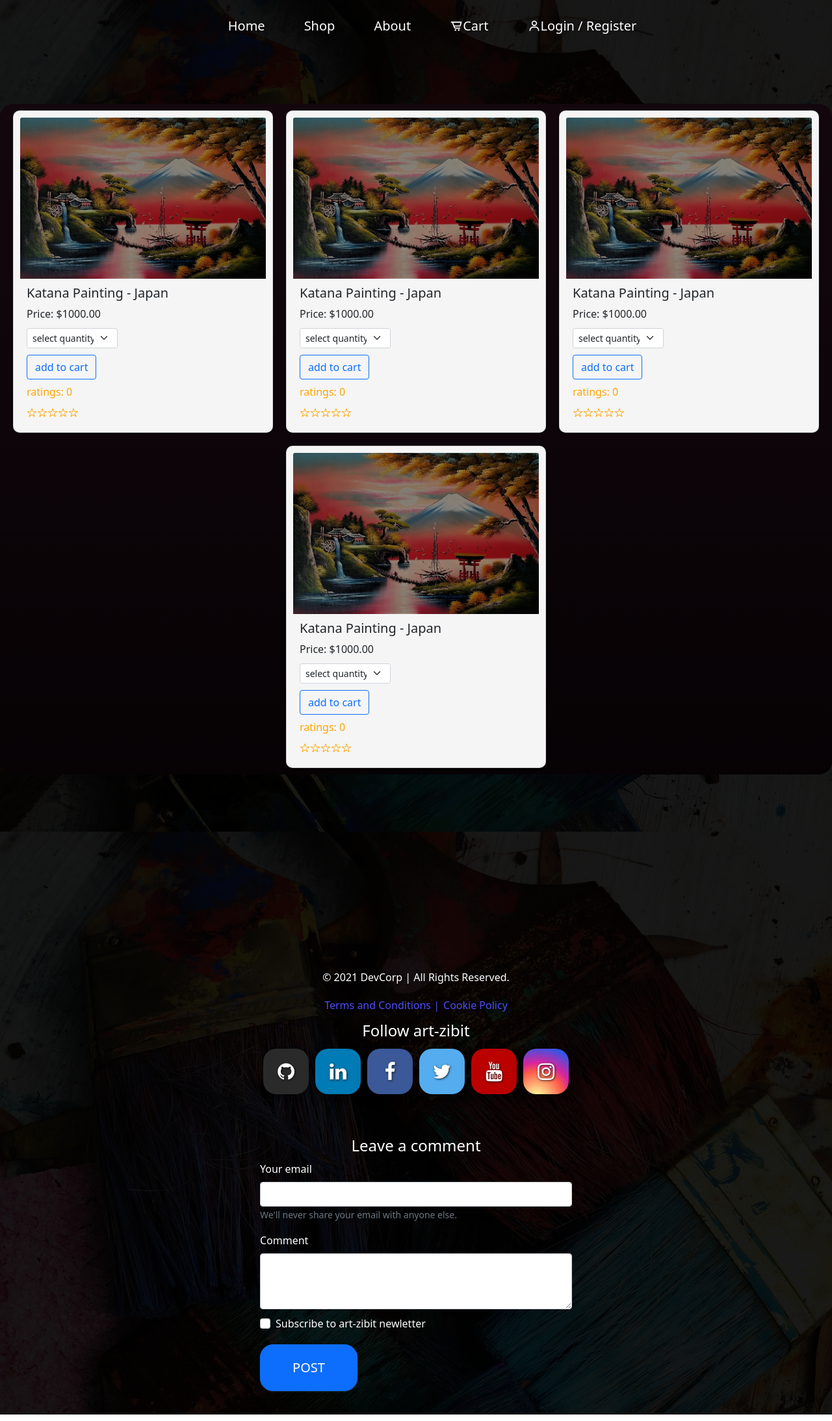
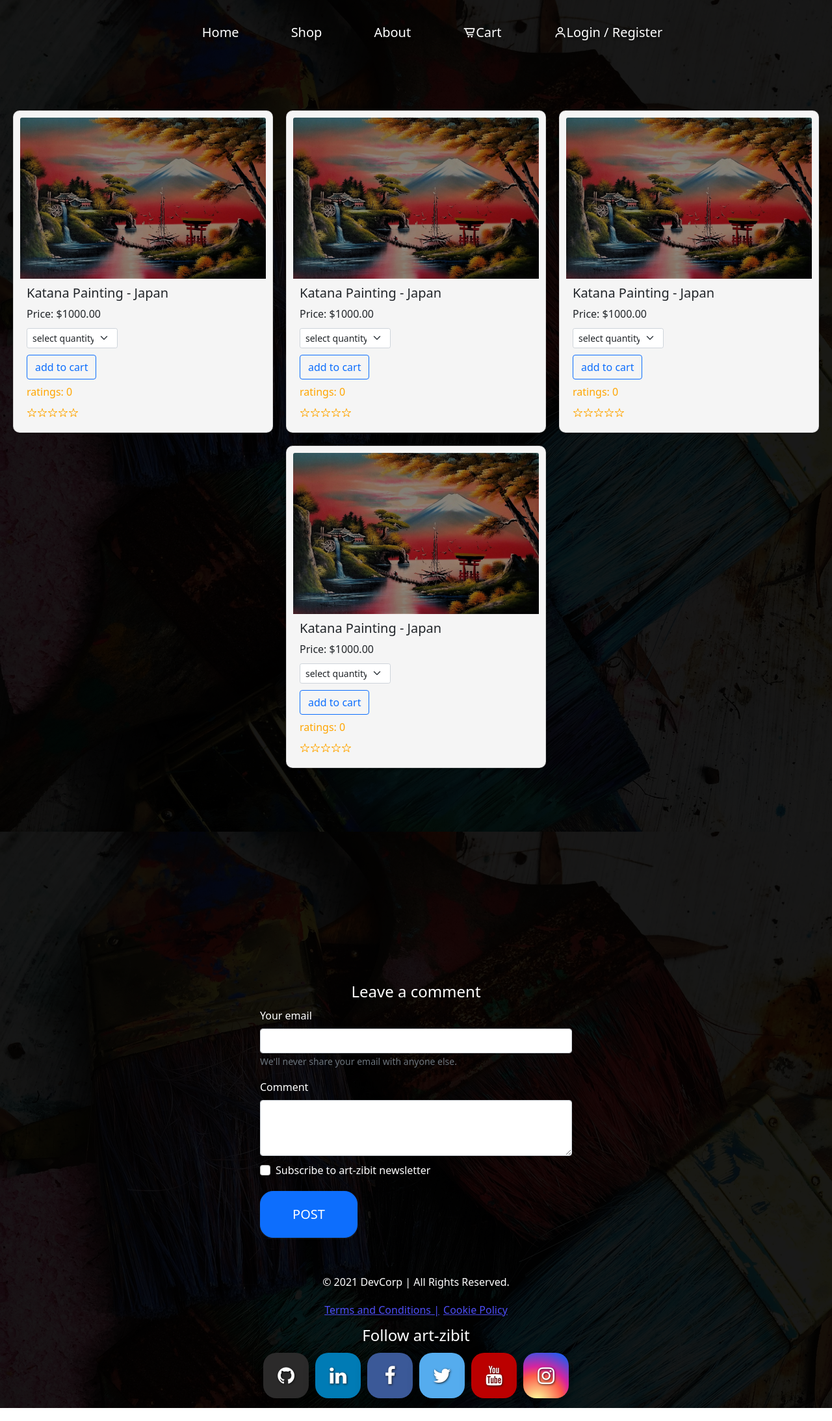
Before and after one commit to Dannyagg/my-gallery, a React (Create React App) app: page /shop in a window 1280 px wide. Shown: the whole page at 65% size. Built offline with nearby package versions, Linux system fonts and the light colour scheme.

Commit message:
CSS changes

```diff
--- a/src/App.css
+++ b/src/App.css
@@ -2,20 +2,19 @@
   background-color: rgb(90, 49, 49);
   background: linear-gradient(rgba(0, 0, 0, 0.9), rgba(0, 0, 0, 0.9)),
     url("./images/paintbrush.jpg");
- background-attachment:  fixed;
+  background-attachment: fixed;
   background-position: center;
-  position: relative;
   background-size: cover;
-  width: 100%;
   max-width: 100%;
-
-  /* height: 100vh;  */
-  /* overflow: hidden; */
 }
 
-html {
-  margin: 0;
-  padding: -1;
+
+body {
+  min-height: 100%;
+}
+
+html{
+  height: 120%;
 }
 
 /* BANNER */
@@ -47,10 +46,10 @@ html {
 
 /* NAVBAR */
 
-ul>li {
-  display: flex;
+ul > li {
+
   list-style-type: none;
-  padding: 5px;
+  padding: 15px;
 }
 
 nav > ul {
@@ -59,8 +58,8 @@ nav > ul {
   flex-wrap: wrap;
   justify-content: center;
   font-size: 20px;
-  margin-bottom: 80px;
-  padding:20px;
+  margin-bottom: 60px;
+  padding: 20px;
   align-items: center;
   /* border: 1px solid red; */
 }
@@ -71,13 +70,11 @@ nav > ul > li > a {
   flex-wrap: wrap;
   text-decoration: none;
   color: white;
-  justify-content:center;
+  justify-content: center;
   align-items: center;
   text-shadow: 0.05em 0.05em 0.2em rgba(10, 10, 10, 0.9);
   margin-left: 50px;
   /* padding: 50px; */
-
-
 
   /* font-weight: bold; */
 }
@@ -107,10 +104,10 @@ nav > ul > li > a {
   margin: 10px;
 }
 
-.pencil-art {
+/* .pencil-art {
   display: flex;
   flex-wrap: wrap;
-}
+} */
 
 /* SHOP */
 
@@ -130,7 +127,6 @@ nav > ul > li > a {
 
 .terms > li > a {
   list-style-type: none;
-  text-decoration: none;
   color: rgb(77, 77, 247);
 }
 
@@ -223,7 +219,7 @@ nav > ul > li > a {
 }
 
 /* If the screen size is 601px wide or more, set the font-size of <div> to 80px */
-@media screen and (min-width: 601px) {
+@media screen and (min-width: 800px) {
   .slogan > h1 {
     font-size: 80px;
   }
@@ -238,6 +234,4 @@ nav > ul > li > a {
   .slogan > h2 {
     font-size: 16px;
   }
-
-
 }
--- a/src/App.js
+++ b/src/App.js
@@ -12,10 +12,9 @@ function App() {
 
         <div className="App">
             <Navigation />
+            {Comments()}
 
             {Footer()}
-            {Comments()}
-
         </div>
 
     );
@@ -23,12 +22,104 @@ function App() {
 
 export default App;
 
+function Comments() {
+    const [email, setEmail] = useState('');
+    const [comment, setComment] = useState('');
+    const [emailError, setEmailError] = useState('');
+    const [commentError, setCommentError] = useState('');
+
+
+    function handleSubmit(e) {
+        // e.preventDefault();
+        e.target.reset();
+        console.log('The link was clicked.');
+    }
+
+    return (
+
+        <div className="comments"
+            style={{
+                display: 'flex',
+                flexDirection: 'column',
+                maxWidth: '500px',
+                marginTop: '300px',
+                marginLeft: 'auto',
+                marginRight: 'auto',
+                padding: '10px',
+                color: 'white',
+
+            }}
+        >
+            <h4
+                style={{
+                    margin: '10px auto',
+                }}> Leave a comment
+
+            </h4>
+
+            <Form
+                onSubmit={handleSubmit}
+            // method='post'
+            >
+                <Form.Group className="mb-3" controlId="exampleForm.ControlInput1">
+                    <Form.Label>Your email</Form.Label>
+                    <Form.Control
+                        type="email"
+                        // placeholder="enter your email address"
+                        onChange={e => setEmail(e.target.value)}
+                    />
+
+                    <Form.Text className="text-muted">
+                        We'll never share your email with anyone else.
+                    </Form.Text>
+
+                </Form.Group>
+                <Form.Group className="mb-3" controlId="exampleForm.ControlTextarea1">
+                    <Form.Label>Comment</Form.Label>
+                    <Form.Control
+                        as="textarea"
+                        rows={3}
+                        // placeholder="enter email content"
+
+                        onChange={e => setComment(e.target.value)}
+                    />
+                    <Form.Check
+                        type="checkbox"
+                        label="Subscribe to art-zibit newsletter"
+                        style={{
+                            margin: ' 10px auto',
+                        }}
+
+                    />
+                    <Button
+                        variant="primary"
+                        type="submit"
+                        size="lg"
+                        style={{
+                            width: '150px',
+                            padding: '20px',
+                            margin: '10px auto',
+                            justifyContent: 'center',
+                            boxShadow: 'rgba(60, 64, 67, 0.3) 0px 1px 2px 0px, rgba(60, 64, 67, 0.15) 0px 1px 3px 1px',
+                            borderRadius: '20px',
+
+                        }}>
+                        POST
+                    </Button>
+                </Form.Group>
+            </Form>
+
+
+        </div>
+    )
+}
+
 
 function Footer() {
     return (
         <div className="footer"
             style={{
-                marginTop: '300px',
+                marginTop: '20px',
                 textShadow: '0.05em 0.05em 0.2em rgba(10,10,10,0.9)',
 
             }}
@@ -54,104 +145,8 @@ function Footer() {
                     <a href="#" target="_blank" className="fa fa-instagram"></a>
 
                 </div>
-                {/* <div><img src={logo} alt=" BigCo Inc. logo" /> </div> */}
             </div>
 
         </div>
     )
 }
-
-
-function Comments() {
-    const [email, setEmail] = useState('');
-    const [comment, setComment] = useState('');
-    const [emailError, setEmailError] = useState('');
-    const [commentError, setCommentError] = useState('');
-
-
-    function handleSubmit(e) {
-        e.preventDefault();
-        console.log('The link was clicked.');
-    }
-
-    // // function handleClick(e) {
-    // //     e.preventDefault();
-    // //     console.log('The link was clicked.');
-    // }
-    return (
-
-        <div className="comments"
-            style={{
-                display: 'flex',
-                flexDirection: 'column',
-                maxWidth: '500px',
-                margin: '10px auto',
-                padding: '10px',
-                color: 'white',
-
-            }}
-        >
-            <h4
-                style={{
-                    margin: '10px auto',
-                }}> Leave a comment
-
-            </h4>
-
-            <Form
-                onSubmit={handleSubmit}
-            >
-                <Form.Group className="mb-3" controlId="exampleForm.ControlInput1">
-                    <Form.Label>Your email</Form.Label>
-                    <Form.Control
-                        type="email"
-                        // placeholder="enter your email address"
-                        onChange={e => setEmail(e.target.value)}
-                    />
-
-                    <Form.Text className="text-muted">
-                        We'll never share your email with anyone else.
-                    </Form.Text>
-
-                </Form.Group>
-                <Form.Group className="mb-3" controlId="exampleForm.ControlTextarea1">
-                    <Form.Label>Comment</Form.Label>
-                    <Form.Control
-                        as="textarea"
-                        rows={3}
-                        // placeholder="enter email content"
-
-                        onChange={e => setComment(e.target.value)}
-                    />
-                    <Form.Check
-                        type="checkbox"
-                        label="Subscribe to art-zibit newletter"
-                        style={{
-                            margin: ' 10px auto',
-                        }}
-
-                    />
-                    <Button
-                        // onClick={handleClick}
-                        variant="primary"
-                        type="submit"
-                        size="lg"
-                        style={{
-                            width: '150px',
-                            padding: '20px',
-                            margin: '10px auto',
-                            justifyContent: 'center',
-                            boxShadow: 'rgba(60, 64, 67, 0.3) 0px 1px 2px 0px, rgba(60, 64, 67, 0.15) 0px 1px 3px 1px',
-                            borderRadius: '20px',
-
-                        }}>
-                        POST
-                    </Button>
-                </Form.Group>
-            </Form>
-
-            {/* <hr /> */}
-
-        </div>
-    )
-}
--- a/src/components/Shop.jsx
+++ b/src/components/Shop.jsx
@@ -31,8 +31,6 @@ function Shop() {
                 alignItems: 'center',
                 flexWrap: 'wrap',
                 borderRadius: '20px',
-                background: '#3F172C',
-                backgroundImage: 'linear-gradient(rgba(0, 0, 0, 0.7), rgba(0, 0, 0, 0.9))',
 
             }}
 
--- a/src/components/Signup.jsx
+++ b/src/components/Signup.jsx
@@ -25,6 +25,7 @@ function Signup() {
 
     function handleSubmit(e) {
         e.preventDefault();
+        e.target.reset();
         console.log('The link was clicked.');
     }
 
```
Also changed, not shown: src/components/Comments.jsx (deleted, +0 -100 lines).
